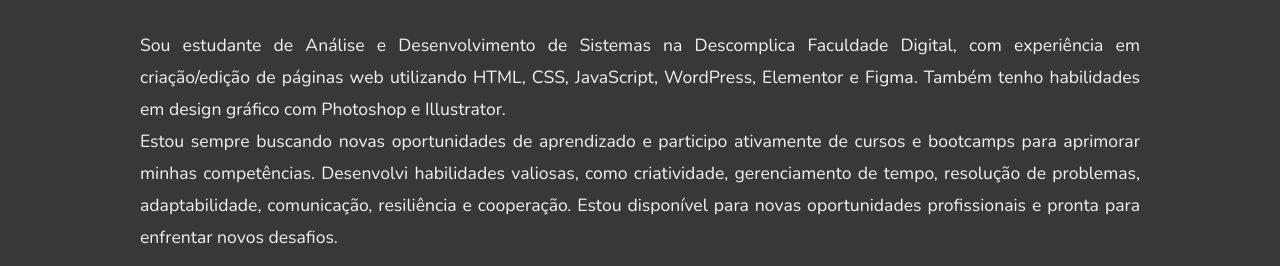
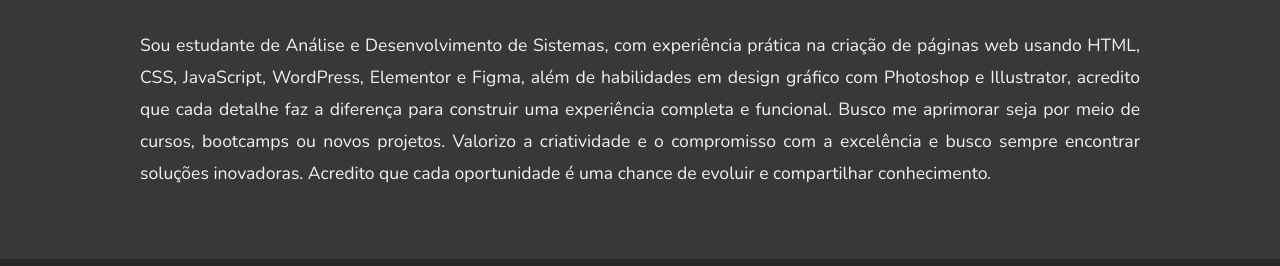
Before and after one commit to ellxsm/portfolio, a plain HTML site: page index.html in a window 1280 px wide. Shown: the part 686-952 px from the top of the page. Drawn offline with Linux system fonts and the light colour scheme; a script that the page names is missing.

Commit message:
Alteração no texto "Sobre Mim"

```diff
--- a/index.html
+++ b/index.html
@@ -77,19 +77,13 @@
             <div class="about__texts">
                 <h2 class="title-h2">Sobre <span class="detail--primary">Mim</span></h2>
                 <p class="about__text primary-text">
-					Sou estudante de Análise e Desenvolvimento de Sistemas na Descomplica Faculdade Digital, com
-					experiência
-					em criação/edição de páginas web utilizando HTML, CSS, JavaScript, WordPress, Elementor e Figma.
-					Também tenho habilidades em design gráfico com Photoshop e Illustrator.
-				</p>
-				<p class="about__text primary-text">
-					Estou sempre buscando novas oportunidades de aprendizado e participo ativamente de cursos e
-					bootcamps
-					para aprimorar minhas competências. Desenvolvi habilidades valiosas, como criatividade,
-					gerenciamento de
-					tempo, resolução de problemas, adaptabilidade, comunicação, resiliência e cooperação. Estou
-					disponível
-					para novas oportunidades profissionais e pronta para enfrentar novos desafios.
+                    Sou estudante de Análise e Desenvolvimento de Sistemas, com experiência prática na criação de
+                    páginas web usando HTML, CSS, JavaScript, WordPress, Elementor e Figma, além de habilidades em
+                    design gráfico com Photoshop e Illustrator, acredito que cada detalhe faz a diferença para construir
+                    uma experiência completa e funcional.
+                    Busco me aprimorar seja por meio de cursos, bootcamps ou novos projetos. Valorizo a
+                    criatividade e o compromisso com a excelência e busco sempre encontrar soluções inovadoras.
+                    Acredito que cada oportunidade é uma chance de evoluir e compartilhar conhecimento.
                 </p>
             </div>
         </section>
@@ -154,10 +148,7 @@
                     <p>Photoshop</p>
                 </div>
                 <div class="hardskills__item">
-                    <img
-                        src="./assets/icons/adobe-illustrator.png"
-                        alt="Icon Illustrator"
-                    />
+                    <img src="./assets/icons/adobe-illustrator.png" alt="Icon Illustrator" />
                     <p>Illustrator</p>
                 </div>
                 <div class="hardskills__item">
```
Lines whose indentation alone changed are shown as unchanged.
